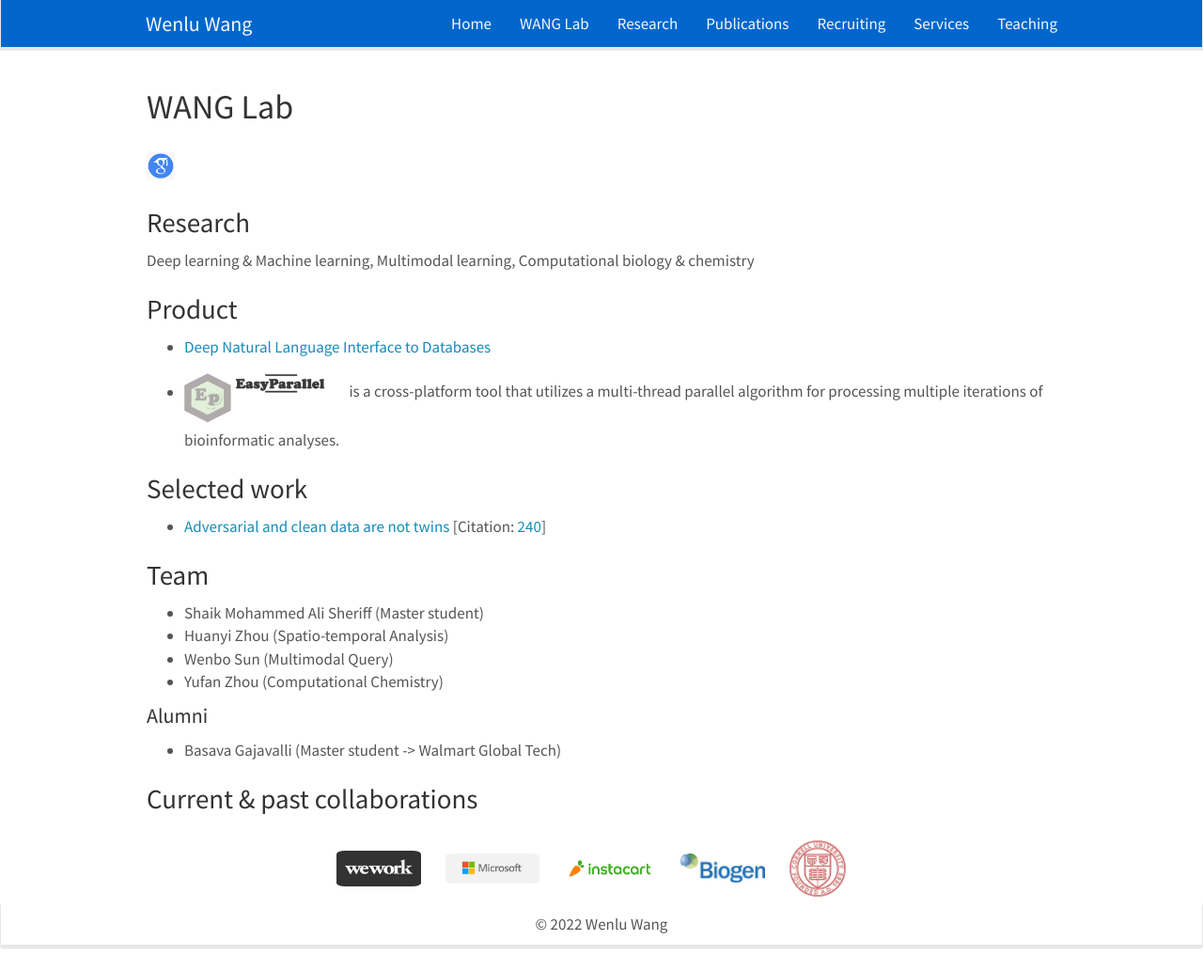
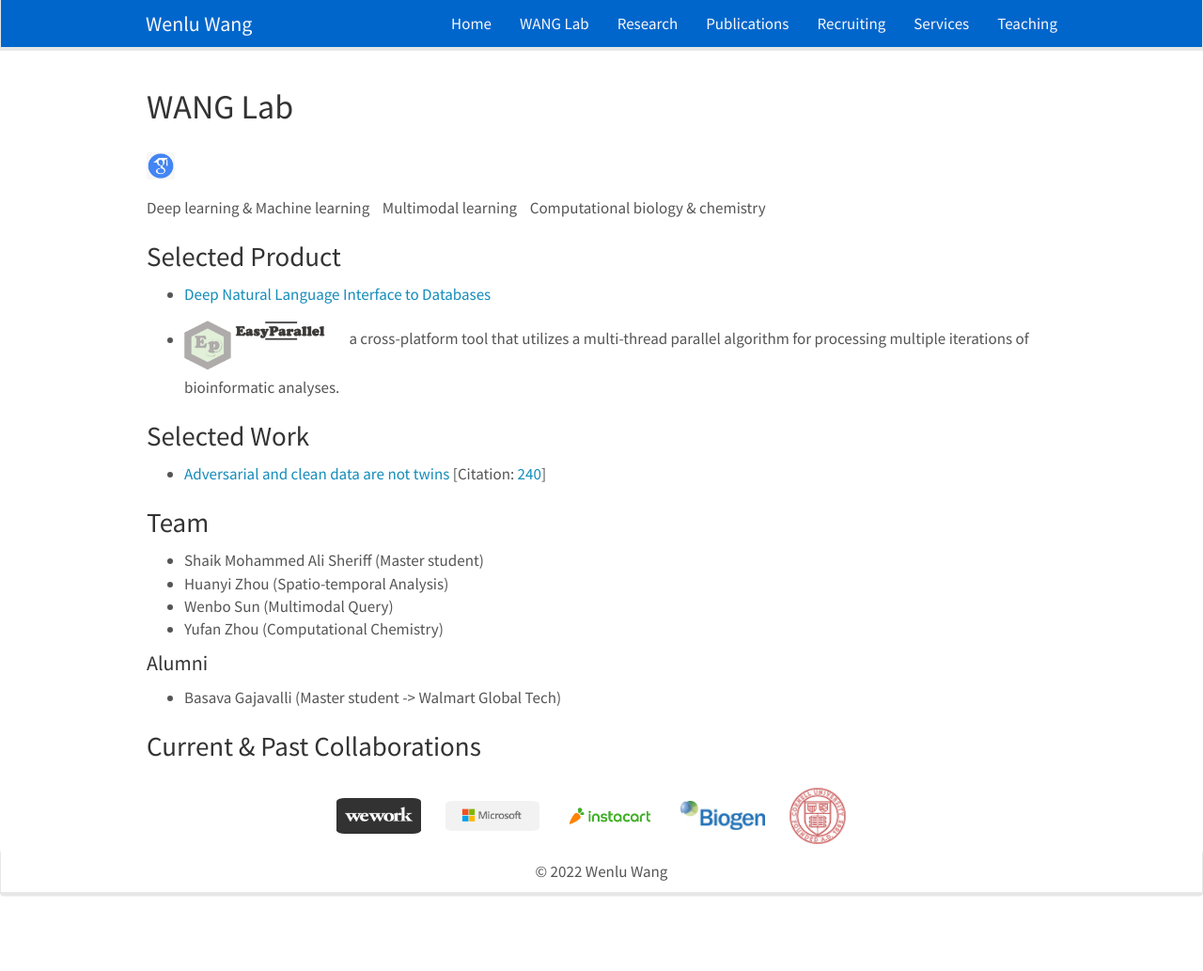
Before and after one commit to WENLU-W/WENLU-W.github.io, a Jekyll site: the page built from docs/_pages/team.md, in a window 1280 px wide and 1033 px high. Shown: the whole window at 94% size. Built offline with Jekyll 4.4.1, drawn with Linux system fonts in a browser that asks for light colours; nearby versions of some CDN libraries.

Commit message:
Update team.md

```diff
--- a/docs/_pages/team.md
+++ b/docs/_pages/team.md
@@ -13,17 +13,16 @@
 </a>
 
 
-### Research
-
-Deep learning & Machine learning, Multimodal learning, Computational biology & chemistry
+Deep learning & Machine learning &nbsp;&nbsp; Multimodal learning &nbsp;&nbsp; Computational biology & chemistry
 
 
-### Product
+### Selected Product
 
 - [Deep Natural Language Interface to Databases](https://wenlu-w.github.io/project/2021/01/01/NLIDB.html)
-- <a href="https://github.com/hzz0024/EasyParallel"> <img src="{{ site.url }}{{ site.baseurl }}/images/easyparallel.png" style="width: 150px; box-shadow: none"></a> is a cross-platform tool that utilizes a multi-thread parallel algorithm for processing multiple iterations of bioinformatic analyses.
+- <a href="https://github.com/hzz0024/EasyParallel"> <img src="{{ site.url }}{{ site.baseurl }}/images/easyparallel.png" style="width: 150px; box-shadow: none"></a>
+   a cross-platform tool that utilizes a multi-thread parallel algorithm for processing multiple iterations of bioinformatic analyses.
 
-### Selected work
+### Selected Work
 
 - [Adversarial and clean data are not twins](https://arxiv.org/abs/1704.04960) [Citation: [240](https://scholar.google.com/scholar?oi=bibs&hl=en&cites=8444569704600302435)]
 
@@ -38,7 +37,7 @@
 - Basava Gajavalli (Master student -> Walmart Global Tech)
 
 
-### Current & past collaborations
+### Current & Past Collaborations
 
 <center><figure class="fifth">
   <img src="{{ site.url }}{{ site.baseurl }}/images/wework.png" style="width: 90px; box-shadow: none">
```
